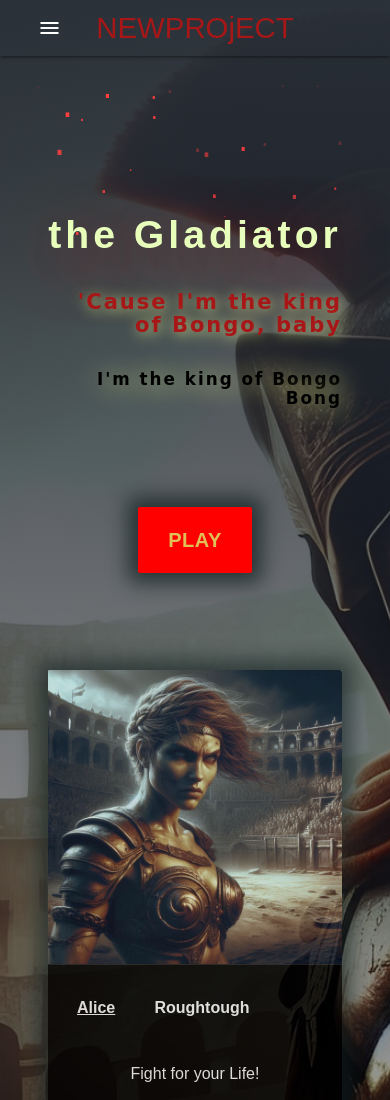
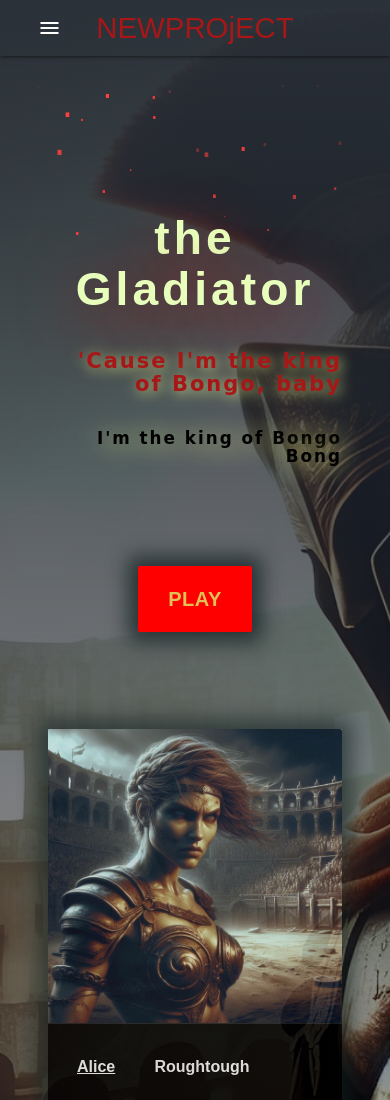
Before and after one commit to Kharmaa/Kouluprojekti02, a plain HTML site: page index.html in a window 390 px wide. Shown: the top 1100 px of the page. Drawn offline with nearby package versions, Linux system fonts and the light colour scheme; a web font is replaced by a local one.

Commit message:
Update style.css

```diff
--- a/style.css
+++ b/style.css
@@ -134,7 +134,7 @@ section {
 
 @media (max-width: 768px) {
     .custom-header-text {
-        font-size: 2.8rem;
+        font-size: 3.3rem;
         margin-top: -30px;
     }
 
```
